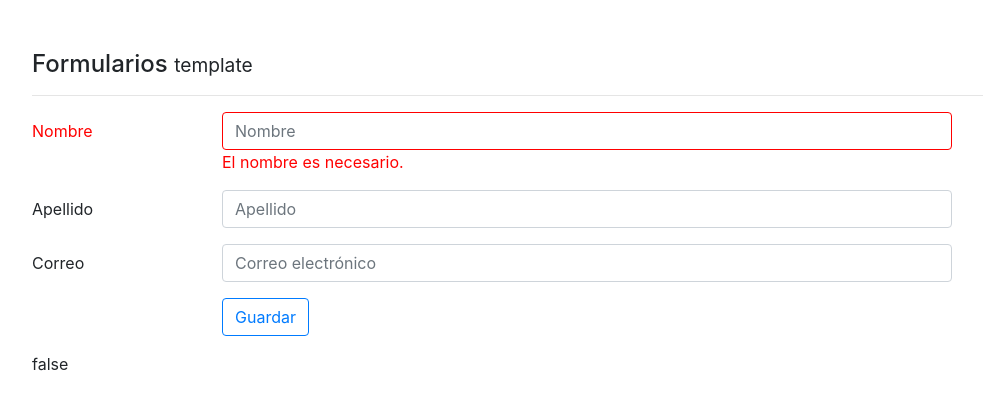
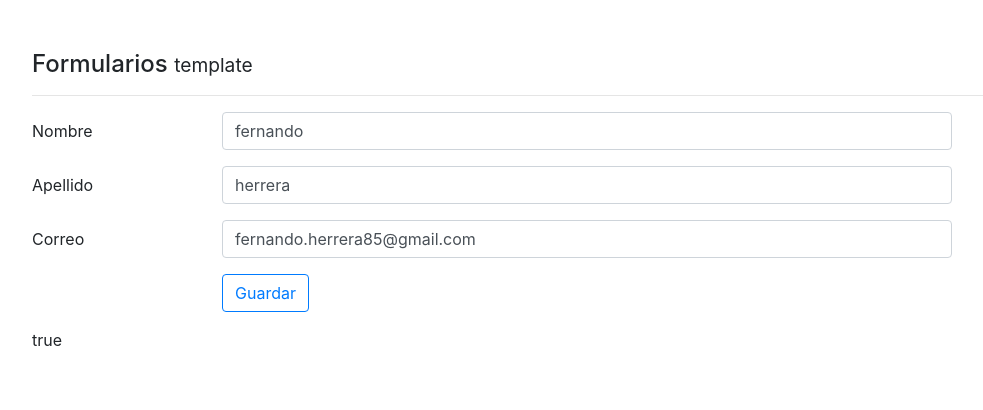
Before and after one commit to paulQR/angular-3pbwqg, an Angular app: page / in a window 1280 px wide. Shown: the top 410 px of the page, without its empty margins (53-1036 px from the left). Built offline with nearby package versions, Linux system fonts and the light colour scheme.

Commit message:
1 file modified

```diff
--- a/src/app/components/data/data.component.ts
+++ b/src/app/components/data/data.component.ts
@@ -20,10 +20,24 @@ export class DataComponent {
     constructor(){
 
           console.log(this.usuario);
+          /*
           this.forma = new FormGroup({
 
             'nombrecompleto': new FormGroup({
-                'nombre': new FormControl('', [
+                'nombre': new FormControl( this.usuario.nombrecompleto.nombre, [
+                                              Validators.required,
+                                              Validators.minLength(3) ]),
+                'apellido': new FormControl(this.usuario.nombrecompleto.apellido, Validators.required )
+            }),
+            'correo': new FormControl(this.usuario.correo,   [
+                              Validators.required,
+                              Validators.pattern("[a-z0-9._%+-]+@[a-z0-9.-]+\.[a-z]{2,3}$")] )
+           });
+           */
+          this.forma = new FormGroup({
+
+            'nombrecompleto': new FormGroup({
+                'nombre': new FormControl( '', [
                                               Validators.required,
                                               Validators.minLength(3) ]),
                 'apellido': new FormControl('', Validators.required )
@@ -32,6 +46,8 @@ export class DataComponent {
                               Validators.required,
                               Validators.pattern("[a-z0-9._%+-]+@[a-z0-9.-]+\.[a-z]{2,3}$")] )
            });
+
+            this.forma.setValue(this.usuario);
     }
 
     guardarCambios(){
```
